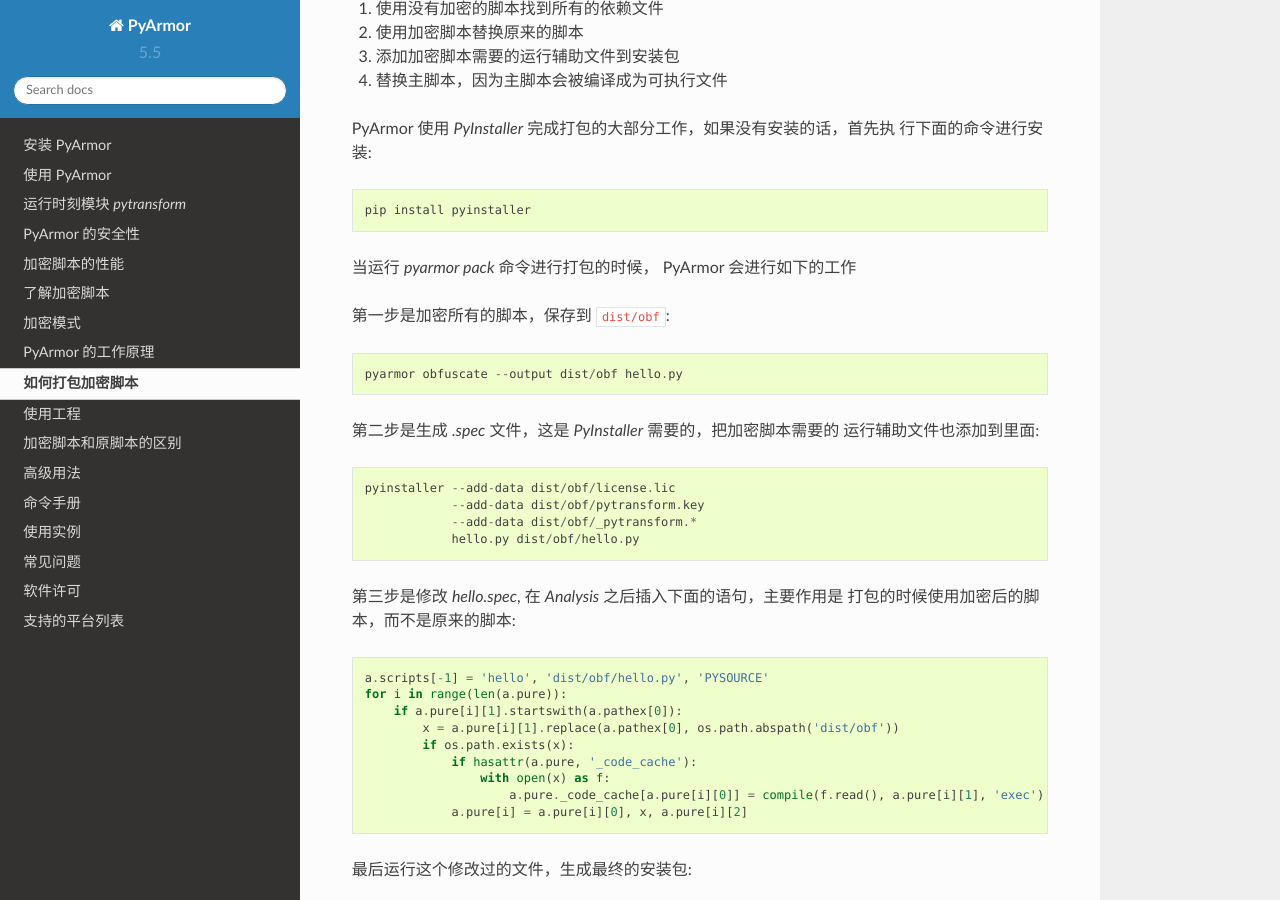
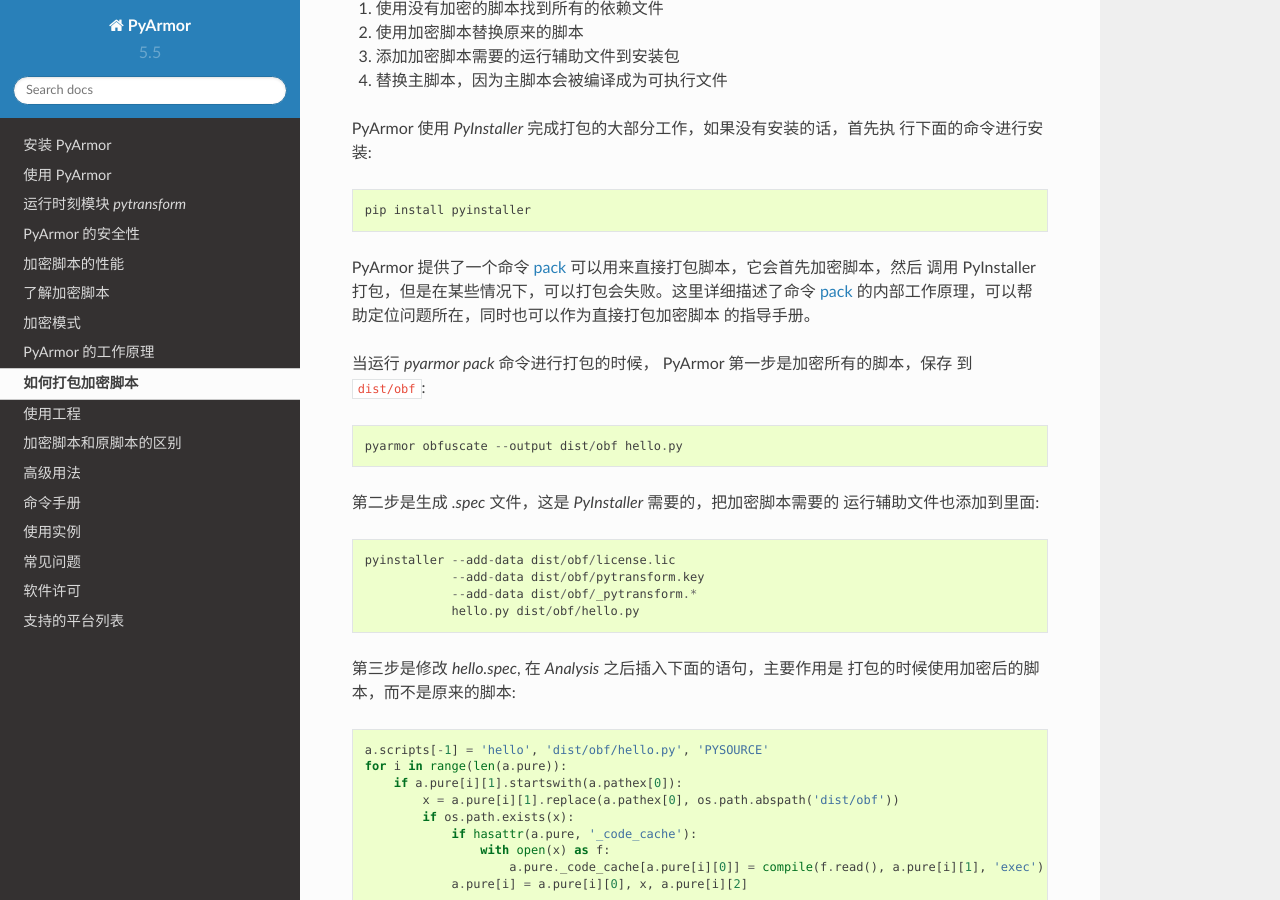
Before and after one commit to dashingsoft/pyarmor-docs-zh, a Sphinx documentation site: the page built from docs/pack-obfuscated-scripts.rst, in a window 1280 px wide and 900 px high, scrolled down 315 px. Built offline with Sphinx 7.4.7 and the Read the Docs theme 2.0.0, drawn with Linux system fonts in a browser that asks for light colours.

Commit message:
Refine pack document

```diff
--- a/docs/pack-obfuscated-scripts.rst
+++ b/docs/pack-obfuscated-scripts.rst
@@ -19,9 +19,13 @@
 
     pip install pyinstaller
 
-当运行 `pyarmor pack` 命令进行打包的时候， PyArmor 会进行如下的工作
+PyArmor 提供了一个命令 :ref:`pack` 可以用来直接打包脚本，它会首先加密脚本，然后
+调用 PyInstaller 打包，但是在某些情况下，可以打包会失败。这里详细描述了命令
+:ref:`pack` 的内部工作原理，可以帮助定位问题所在，同时也可以作为直接打包加密脚本
+的指导手册。
 
-第一步是加密所有的脚本，保存到 ``dist/obf``::
+当运行 `pyarmor pack` 命令进行打包的时候， PyArmor 第一步是加密所有的脚本，保存
+到 ``dist/obf``::
 
     pyarmor obfuscate --output dist/obf hello.py
 
```
